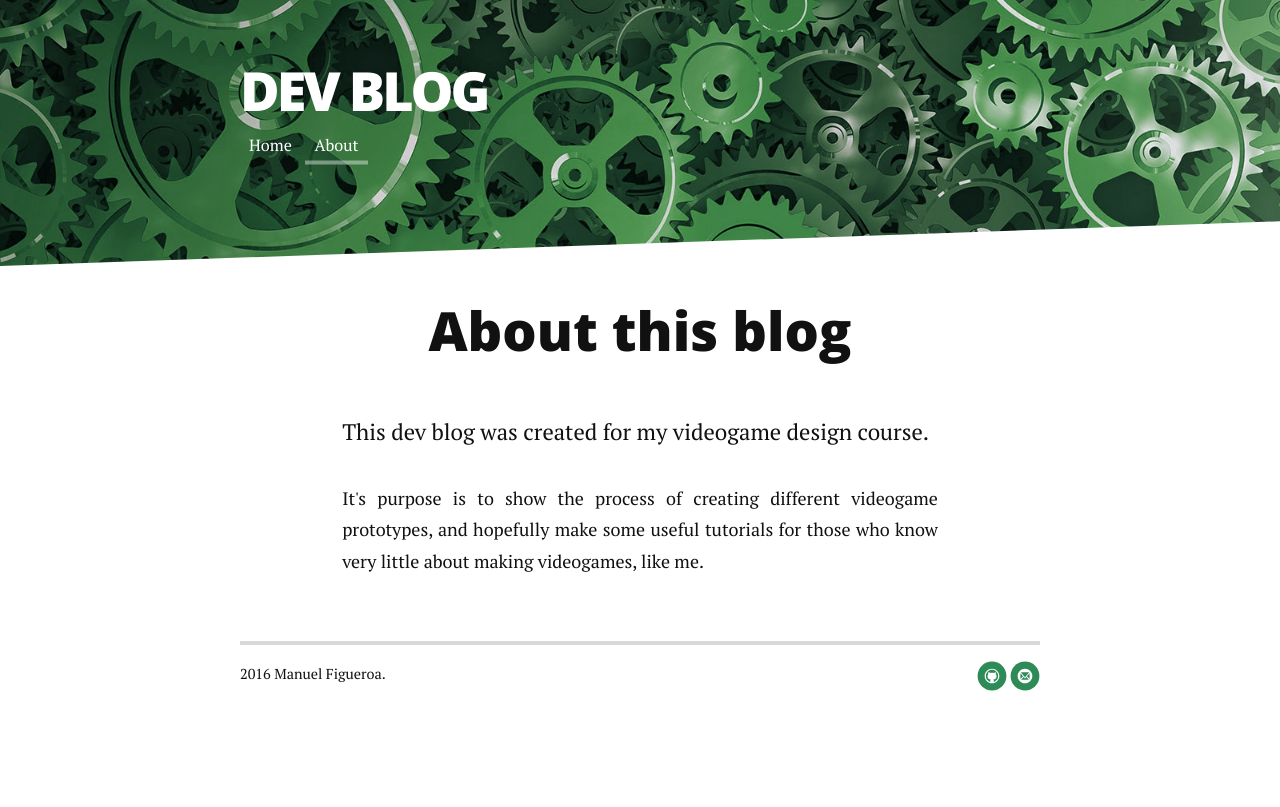
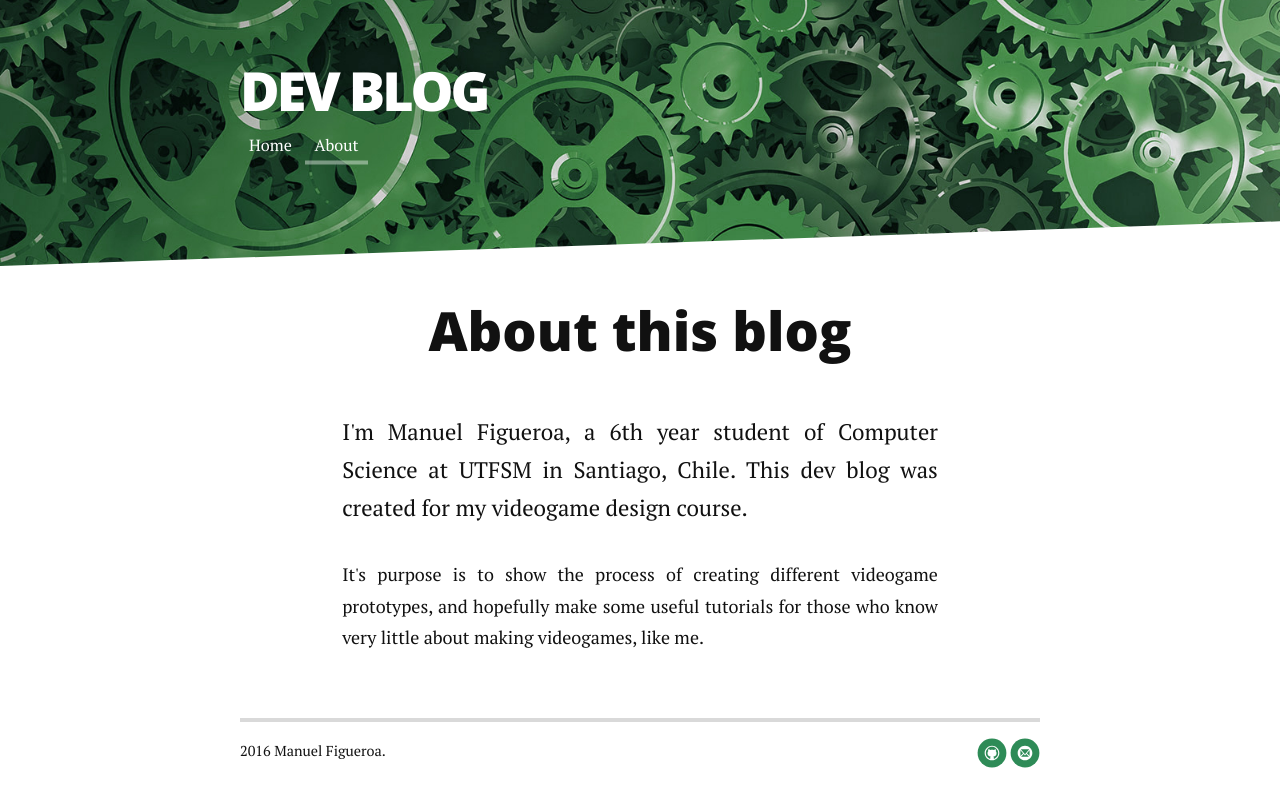
Before and after one commit to ManuFigueroa/manufigueroa.github.io, a Jekyll site: the page built from about.md, in a window 1280 px wide. Shown: the top 807 px of the page. Built offline with Jekyll 4.4.1, drawn with Linux system fonts in a browser that asks for light colours; nearby versions of some CDN libraries.

Commit message:
about me

```diff
--- a/about.md
+++ b/about.md
@@ -6,7 +6,7 @@ title: About
 <div class="post">
 	<h1 class="pageTitle">About this blog</h1>
 	<!-- <img src="{{ '/assets/img/touring.jpg' | prepend: site.baseurl }}" alt=""> -->
-	<p class="intro">This dev blog was created for my videogame design course.</p>
+	<p class="intro">I'm Manuel Figueroa, a 6th year student of Computer Science at UTFSM in Santiago, Chile. This dev blog was created for my videogame design course.</p>
 	<p align="justify">It's purpose is to show the process of creating different videogame prototypes, and hopefully make some useful tutorials for those who know very little about making videogames, like me.</p>
 
 </div>
```
